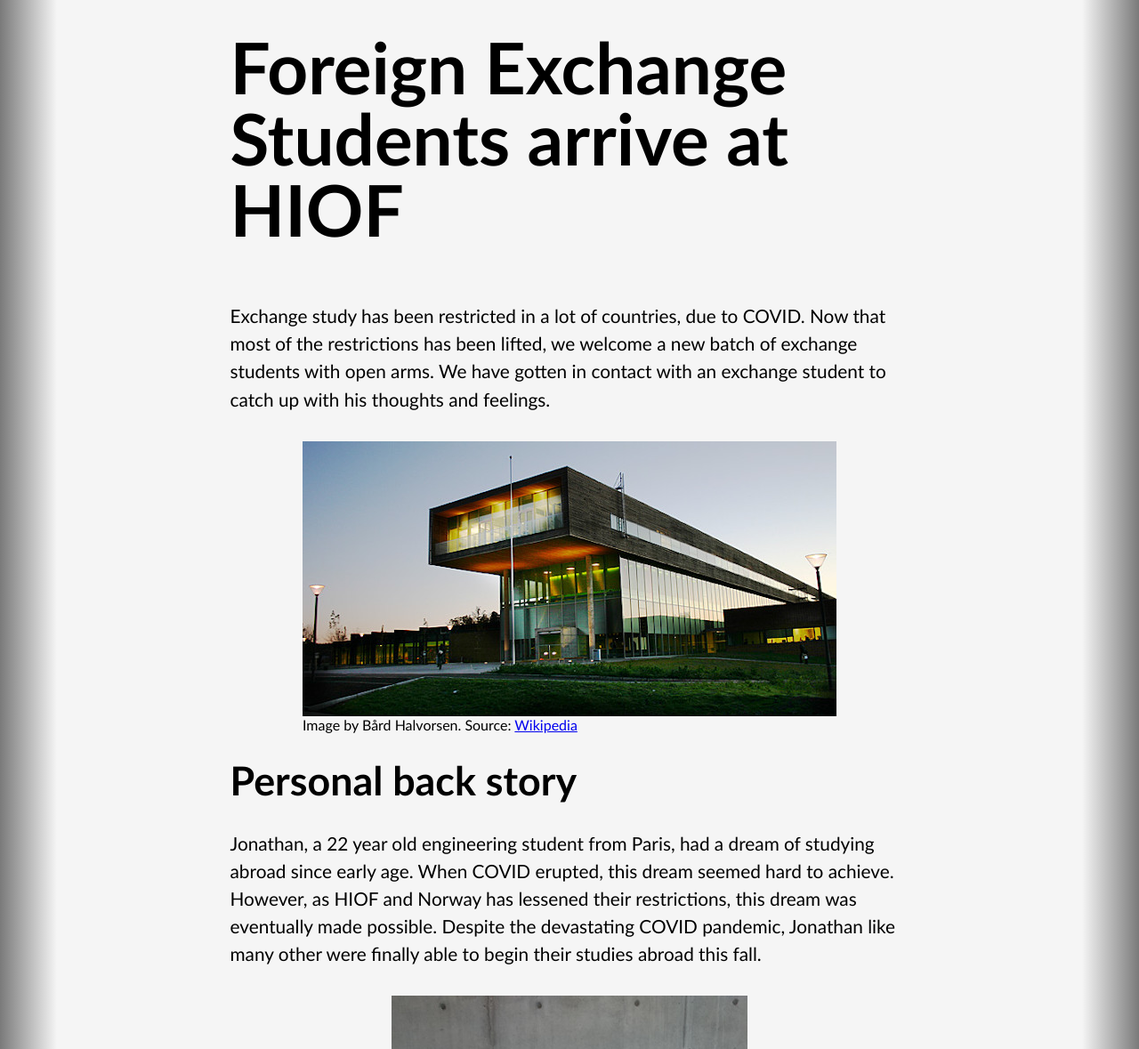
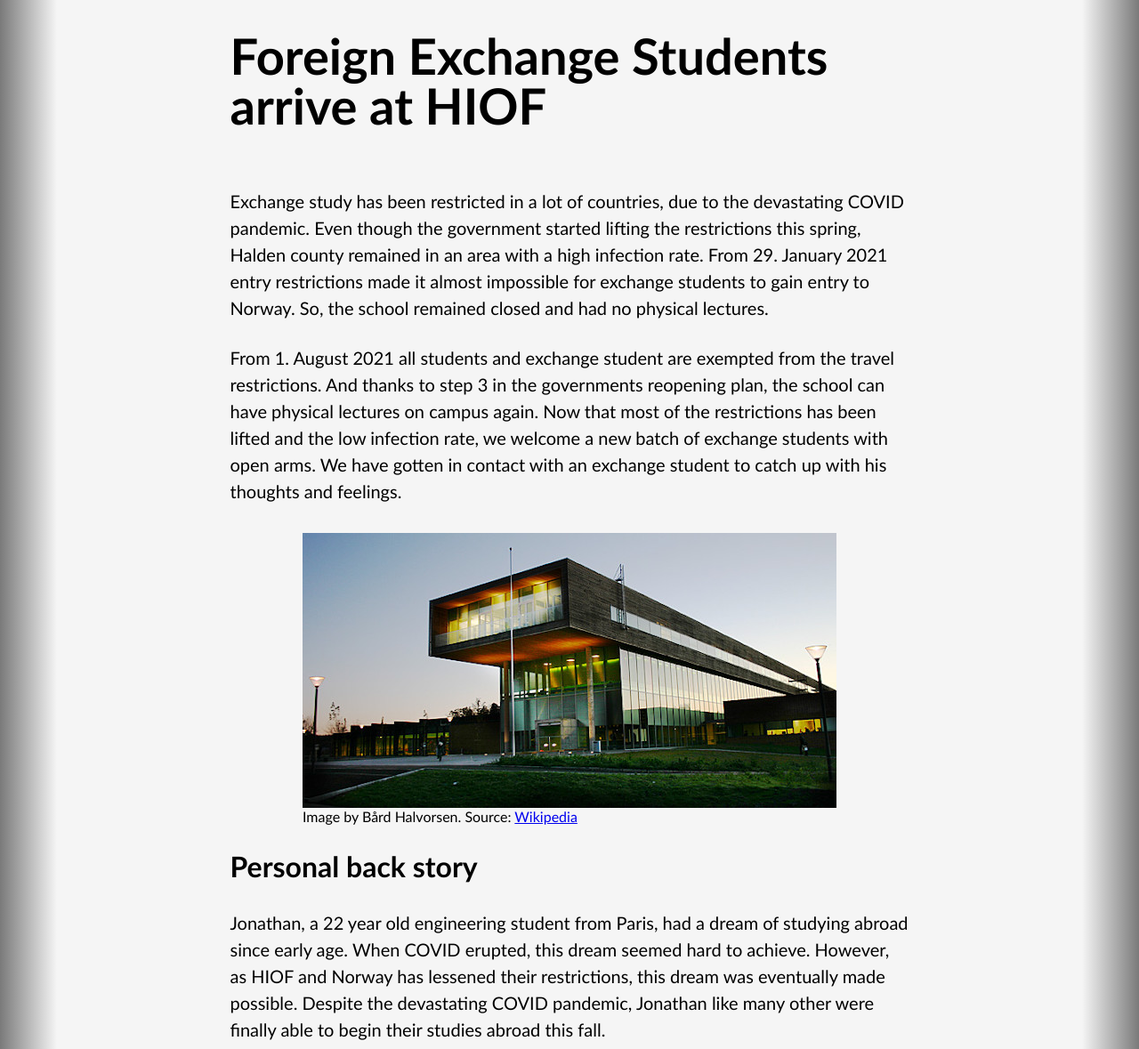
Before and after one commit to ivkval/Nyhetssak-1, a plain HTML site: page index.html in a window 1280 px wide. Shown: the part 89-1268 px from the top of the page at 89% size. Drawn offline with Linux system fonts and the light colour scheme.

Commit message:
endringer i skriftstørrelse

```diff
--- a/index.html
+++ b/index.html
@@ -18,7 +18,12 @@
             </div>
             <div>
                 <p>
-                    Exchange study has been restricted in a lot of countries, due to COVID. Now that most of the restrictions has been lifted, we welcome a new batch of exchange students with open arms. We have gotten in contact with an exchange student to catch up with his thoughts and feelings.
+                    Exchange study has been restricted in a lot of countries, due to the devastating COVID pandemic. Even though the government started lifting the restrictions this spring, Halden county remained in an area with a high infection rate. From 29. January 2021 entry restrictions made it almost impossible for exchange students to gain entry to Norway. So, the school remained closed and had no physical lectures.
+                </p>
+            </div>
+            <div>
+                <p>
+                    From 1. August 2021 all students and exchange student are exempted from the travel restrictions. And thanks to step 3 in the governments reopening plan, the school can have physical lectures on campus again.  Now that most of the restrictions has been lifted and the low infection rate, we welcome a new batch of exchange students with open arms. We have gotten in contact with an exchange student to catch up with his thoughts and feelings.
                 </p>
             </div>
             <div>
@@ -61,6 +66,11 @@
                     Jonathan, like other foreign students has enjoyed exciting first weeks of his semester. He also discovered early that he was impressed by the quality of HIOF`s IT program; “The level of education seems higher here than in France. The structure of the course work is also more tailored to real world application. The professors in particular, are exceptional here”. Because HIOF has offered attractive courses to foreign students, many like Jonathan reached the conclusion that Halden would be the best place to spend their semester abroad.
                 </p>
             </div>
+            <div>
+                <p>
+                    For now, the exchange students can enjoy a normal student life with the delay in step 4 of the governments reopening plan. However, with the recent rise in infections across Norway, it is uncertain how long this new normal will last. At the same time, many foreign students like Jonathan remain optimistic through these uncertain times.
+                </p>
+            </div>
         </article>
     </main>
 </body>
--- a/main.js
+++ b/main.js
@@ -8,7 +8,7 @@ let divs = document.querySelectorAll("div");
 
 function isVisible(element) {
     let box = element.getBoundingClientRect();
-    if (box.top > -60 && box.top < window.innerHeight - 180) {
+    if (box.top > -60 && box.top < window.innerHeight - 100) {
         return true
     } else {
         return false
--- a/style.css
+++ b/style.css
@@ -37,14 +37,14 @@ header {
 }
 
 article h1 {
-    font-size: 5em;
+    font-size: calc(24px + 2em);
     font-weight: bolder;
     margin-top: 2rem;
     margin-bottom: 2rem;
 }
 
 article h2 {
-    font-size: 2.8em;
+    font-size: calc(16px + 1em);
     margin-top: 2rem;
     margin-bottom: 2rem;
 }
@@ -57,7 +57,7 @@ article h3 {
 }
 
 article p {
-    font-size: 1.3em;
+    font-size: calc(12px + 0.5em);
     line-height: 1.5;
     margin-bottom: 1.6rem;
 }
```
